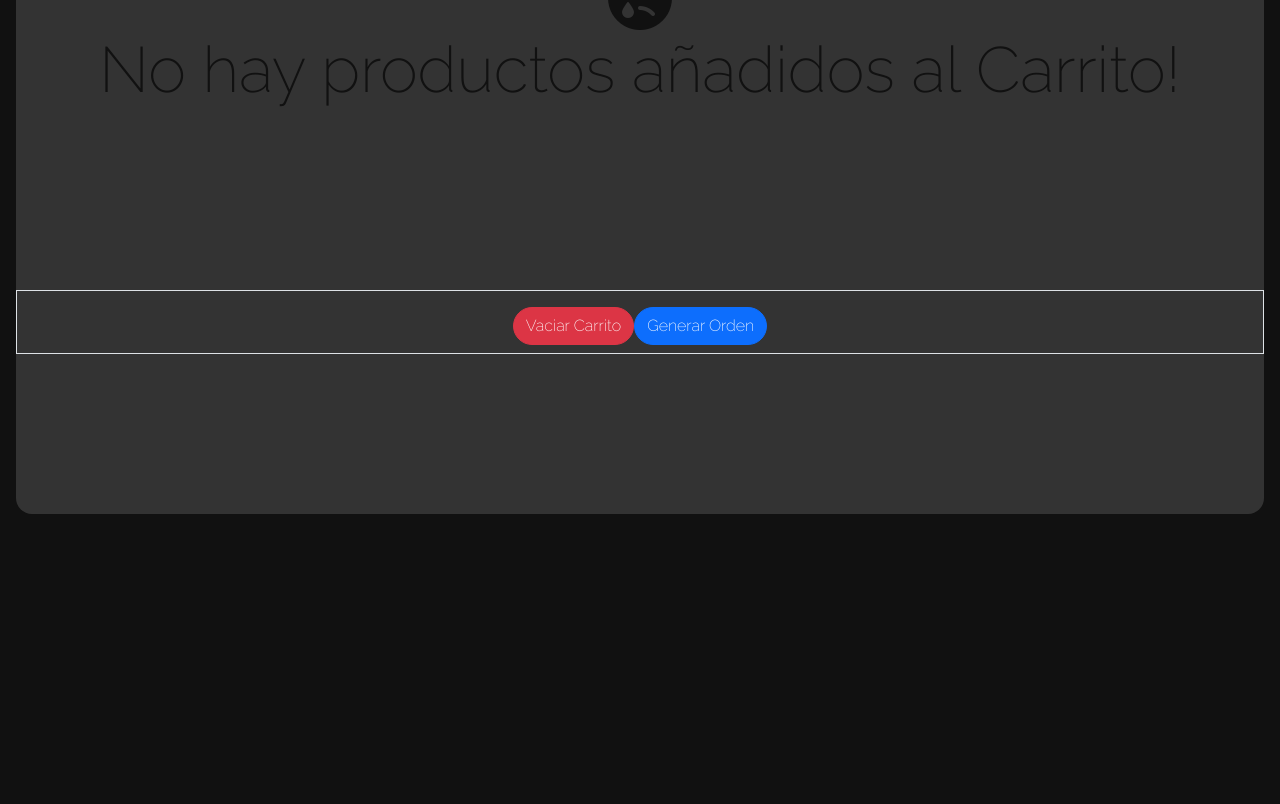
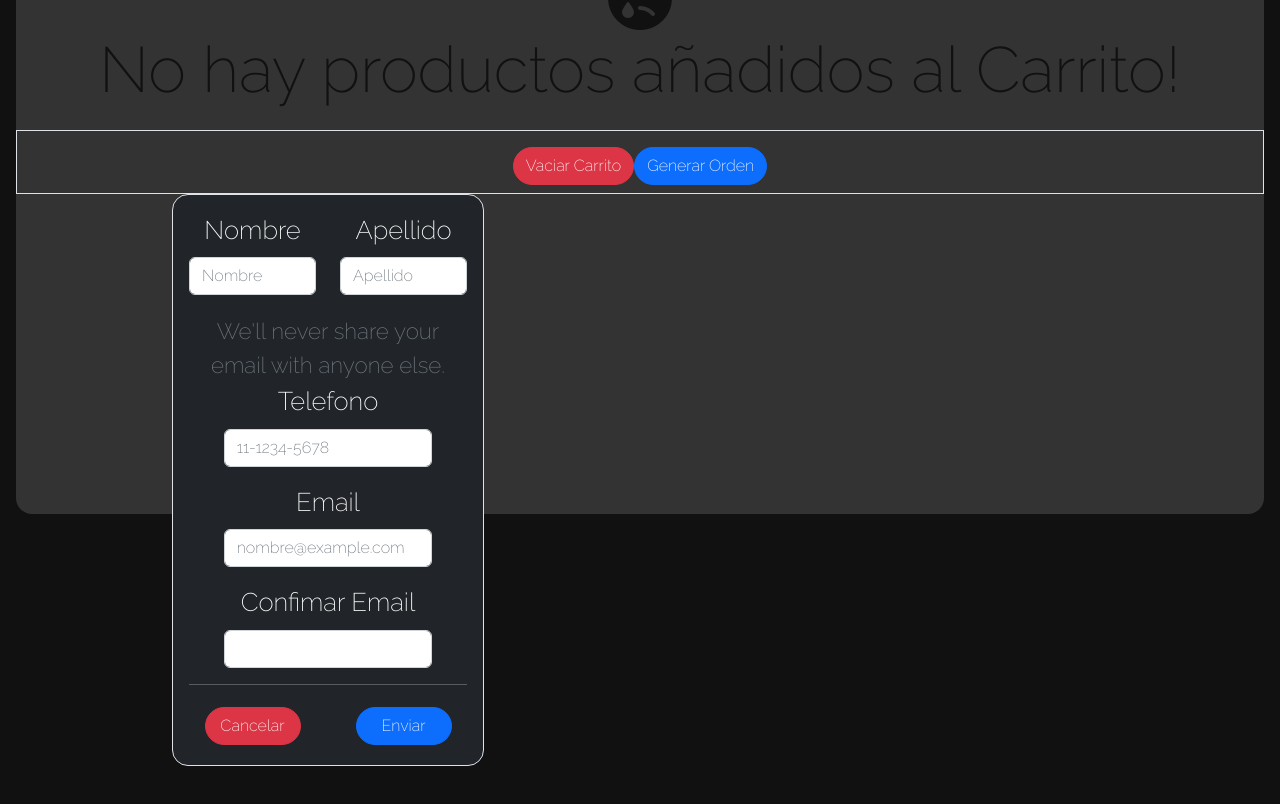
Before and after one commit to VLiras/Entregas-Liras, a React (Vite) app: page /cart in a window 1280 px wide. Shown: the part 458-1262 px from the top of the page. Built offline with nearby package versions, Linux system fonts and the light colour scheme.

Commit message:
Formulario activo

```diff
--- a/src/App.jsx
+++ b/src/App.jsx
@@ -18,6 +18,7 @@ import ItemListContainer from './Components/ItemListContainer/ItemListContainer.
 import ItemList from './Components/ItemList/ItemList'
 import { CartProvider,useCartContext } from './Context/CartContext'
 
+
 function App() {
   const [count, setCount] = useState(0)
   const AppContext = createContext();
@@ -36,7 +37,7 @@ function App() {
           <Route path='/cart'element={<CartContainer/>}/>
           <Route path='*'element={<Navigate to='/'/>}/>
         </Routes>
-      </CartProvider>
+    </CartProvider>
     </BrowserRouter>
 
   )
--- a/src/Components/CartContainer/CartContainer.jsx
+++ b/src/Components/CartContainer/CartContainer.jsx
@@ -2,6 +2,7 @@ import { addDoc, collection, doc, getFirestore, updateDoc } from "firebase/fires
 import { useState } from "react"
 import { useCartContext } from "../../Context/CartContext"
 import products from "../../Utils/products"
+import Order from "../Form/Order"
 import Total from "../Total/Total"
 const CartContainer = () => {
     const {cartList,cleanCart} = useCartContext()
@@ -73,10 +74,9 @@ const CartContainer = () => {
                 <button type="button" className="btn btn-danger rounded-pill" onClick={cleanCart}>Vaciar Carrito</button>
                 <button type="button" onClick={() => createOrder()} className="btn btn-primary rounded-pill">Generar Orden</button>
             </div>
+            <br />
             <div>
-                <form>
-                    {/* Crear Formulario */}
-                </form>
+                <Order/>
             </div>
         </div>
     )
--- /dev/null
+++ b/src/Components/Form/Order.jsx
@@ -0,0 +1,56 @@
+import { Form,Button } from "react-bootstrap"
+
+const Order = () => {
+
+
+    return(
+      <div style={{fontSize:'2vw'}} className="order border rounded-4 bg-dark p-3 w-50 center">
+        <Form className="">
+          <div className="row">
+          <Form.Group className="mb-3 col-6" controlId="formName">
+            <Form.Label>Nombre</Form.Label>
+            <Form.Control type="text" placeholder="Nombre" />
+            {/* <Form.Text className="text-muted">
+              We'll never share your email with anyone else.
+            </Form.Text> */}
+          </Form.Group>
+          <Form.Group className="mb-3 col-6" controlId="formLastName">
+            <Form.Label>Apellido</Form.Label>
+            <Form.Control type="text" placeholder="Apellido" />
+          </Form.Group>
+          <Form.Text className="text-muted col-12">
+          We'll never share your email with anyone else.
+          </Form.Text>
+          </div>
+
+          <Form.Group className="mb-3" controlId="formPassword">
+            <Form.Label>Telefono</Form.Label>
+            <Form.Control type="tel" className="w-75 center" placeholder="11-1234-5678" />
+          </Form.Group>
+
+          <Form.Group className="mb-3" controlId="formEmail">
+            <Form.Label>Email</Form.Label>
+            <Form.Control type="email" className="w-75 center" placeholder="nombre@example.com" />
+          </Form.Group>
+
+          <Form.Group className="mb-3" controlId="confirmEmail">
+            <Form.Label>Confimar Email</Form.Label>
+            <Form.Control type="email" className="w-75 center" />
+          </Form.Group><hr/>
+          <div className="formFooter row">
+          <div className="col-6 p-1">
+          <Button style={{fontSize:'1rem',width:'6rem'}} variant="danger" type="submit" className="rounded-pill">
+            Cancelar
+          </Button>
+          </div>
+          <div className="col-6 p-1">
+          <Button style={{fontSize:'1rem',width:'6rem'}} variant="primary" type="submit" className="rounded-pill">
+            Enviar
+          </Button>
+          </div>
+          </div>
+        </Form>
+      </div>
+    )
+}
+export default Order
```
Also changed, not shown: Clases/Form/Formulario.jsx (deleted, +0 -11 lines).
